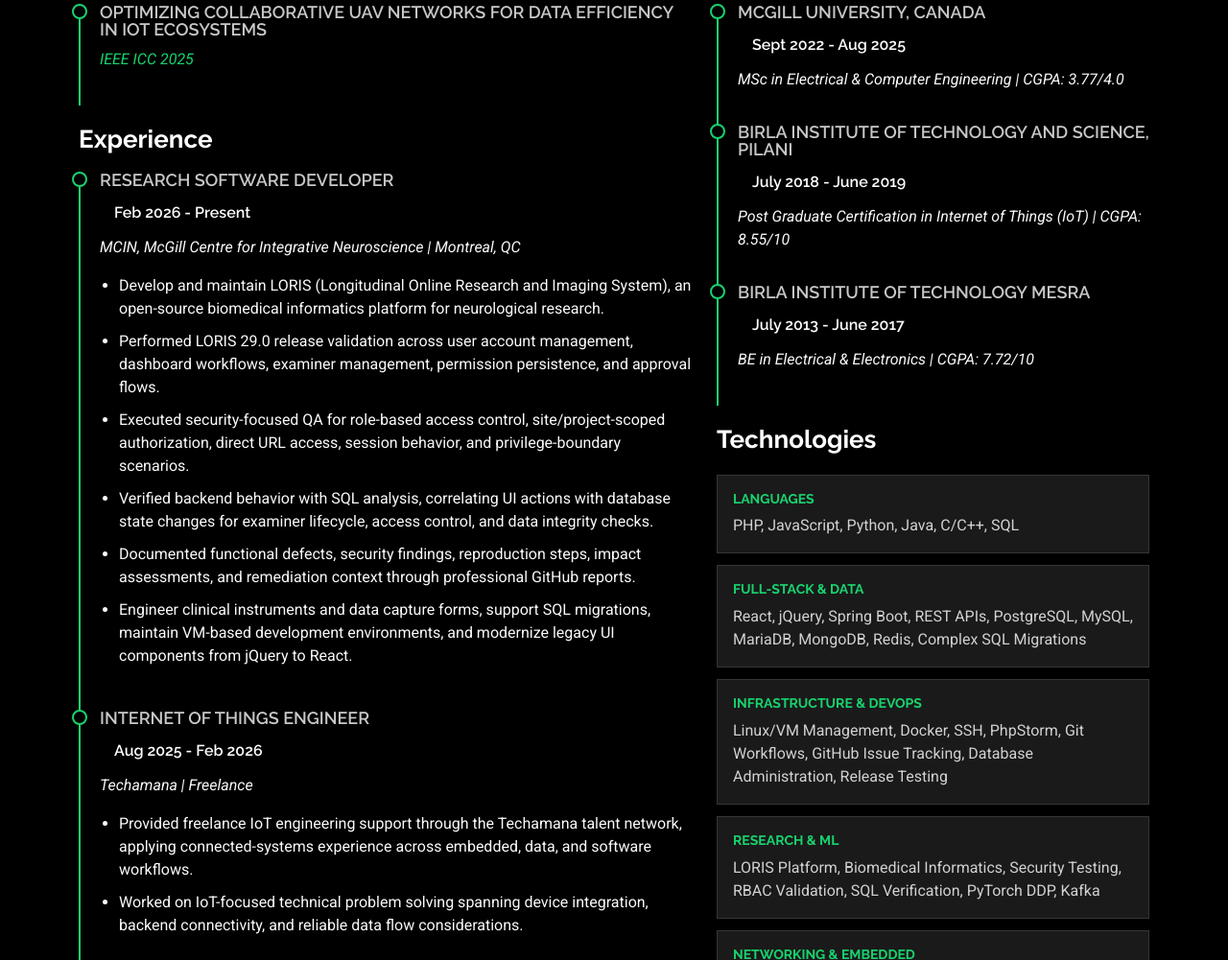
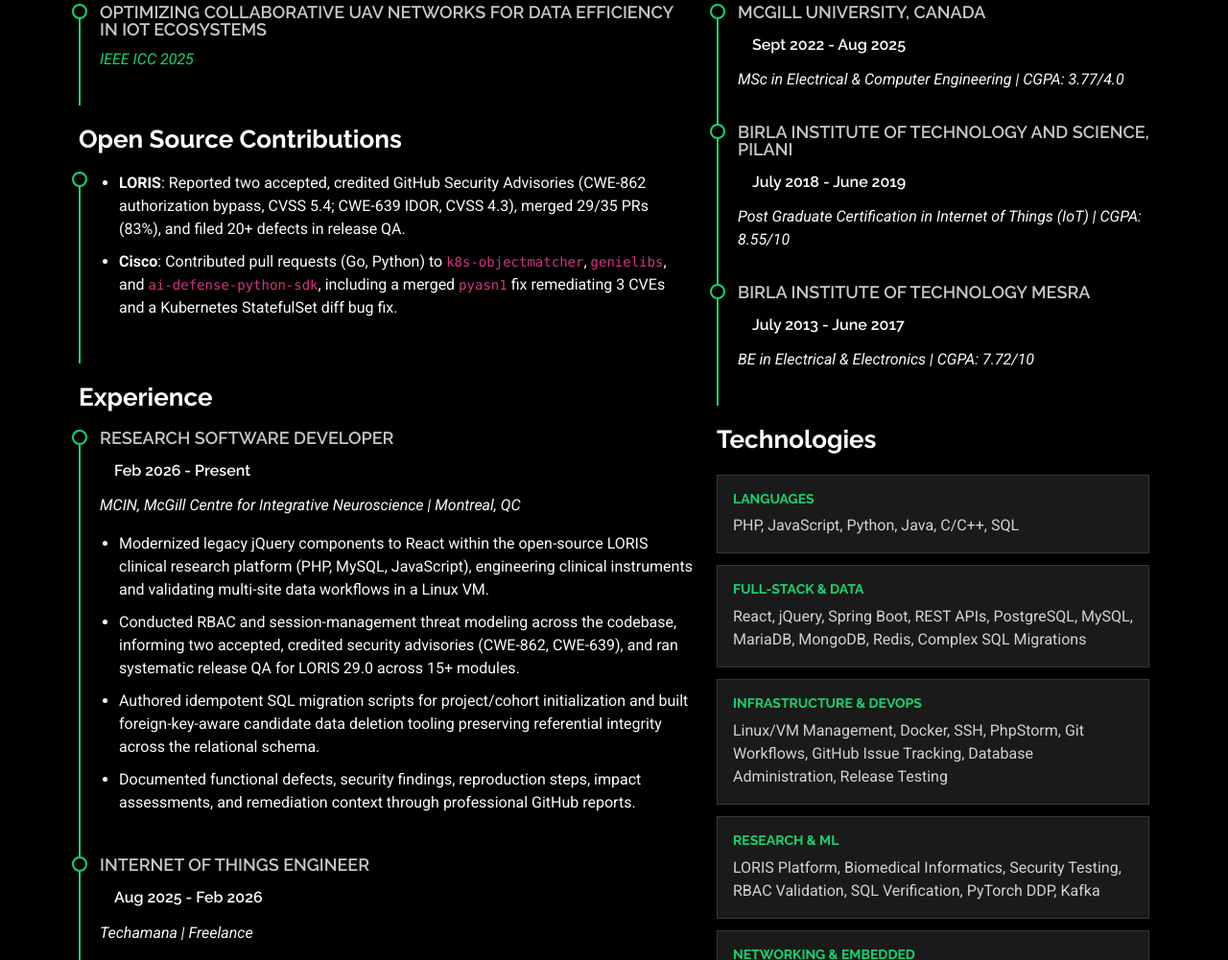
Before and after one commit to priyavrat7/MyGitPage, a plain HTML site: page resume.html in a window 1280 px wide. Shown: the part 700-1701 px from the top of the page at 96% size. Drawn offline with Linux system fonts and the light colour scheme.

Commit message:
Sync resume/about with open-source contributions and refreshed MCIN bullets
Add LORIS credited security advisories and Cisco open-source PR work,
matching the latest resume; sharpen MCIN experience bullets with the
same specifics.

Co-Authored-By: Claude Sonnet 5 <noreply@anthropic.com>

```diff
--- a/resume.html
+++ b/resume.html
@@ -119,6 +119,14 @@
               <p><em><a href="https://ieeexplore.ieee.org/document/11162378" target="_blank" rel="noopener noreferrer">IEEE ICC 2025</a></em></p>
             </div>
 
+            <h3 class="resume-title">Open Source Contributions</h3>
+            <div class="resume-item">
+              <ul>
+                <li><strong>LORIS</strong>: Reported two accepted, credited GitHub Security Advisories (CWE-862 authorization bypass, CVSS 5.4; CWE-639 IDOR, CVSS 4.3), merged 29/35 PRs (83%), and filed 20+ defects in release QA.</li>
+                <li><strong>Cisco</strong>: Contributed pull requests (Go, Python) to <code>k8s-objectmatcher</code>, <code>genielibs</code>, and <code>ai-defense-python-sdk</code>, including a merged <code>pyasn1</code> fix remediating 3 CVEs and a Kubernetes StatefulSet diff bug fix.</li>
+              </ul>
+            </div>
+
             <h3 class="resume-title">Experience</h3>
 
             <div class="resume-item">
@@ -126,12 +134,10 @@
               <h5>Feb 2026 - Present</h5>
               <p><em>MCIN, McGill Centre for Integrative Neuroscience | Montreal, QC</em></p>
               <ul>
-                <li>Develop and maintain LORIS (Longitudinal Online Research and Imaging System), an open-source biomedical informatics platform for neurological research.</li>
-                <li>Performed LORIS 29.0 release validation across user account management, dashboard workflows, examiner management, permission persistence, and approval flows.</li>
-                <li>Executed security-focused QA for role-based access control, site/project-scoped authorization, direct URL access, session behavior, and privilege-boundary scenarios.</li>
-                <li>Verified backend behavior with SQL analysis, correlating UI actions with database state changes for examiner lifecycle, access control, and data integrity checks.</li>
+                <li>Modernized legacy jQuery components to React within the open-source LORIS clinical research platform (PHP, MySQL, JavaScript), engineering clinical instruments and validating multi-site data workflows in a Linux VM.</li>
+                <li>Conducted RBAC and session-management threat modeling across the codebase, informing two accepted, credited security advisories (CWE-862, CWE-639), and ran systematic release QA for LORIS 29.0 across 15+ modules.</li>
+                <li>Authored idempotent SQL migration scripts for project/cohort initialization and built foreign-key-aware candidate data deletion tooling preserving referential integrity across the relational schema.</li>
                 <li>Documented functional defects, security findings, reproduction steps, impact assessments, and remediation context through professional GitHub reports.</li>
-                <li>Engineer clinical instruments and data capture forms, support SQL migrations, maintain VM-based development environments, and modernize legacy UI components from jQuery to React.</li>
               </ul>
             </div>
 
```
Also changed, not shown: about.html (+1 -1 lines).
